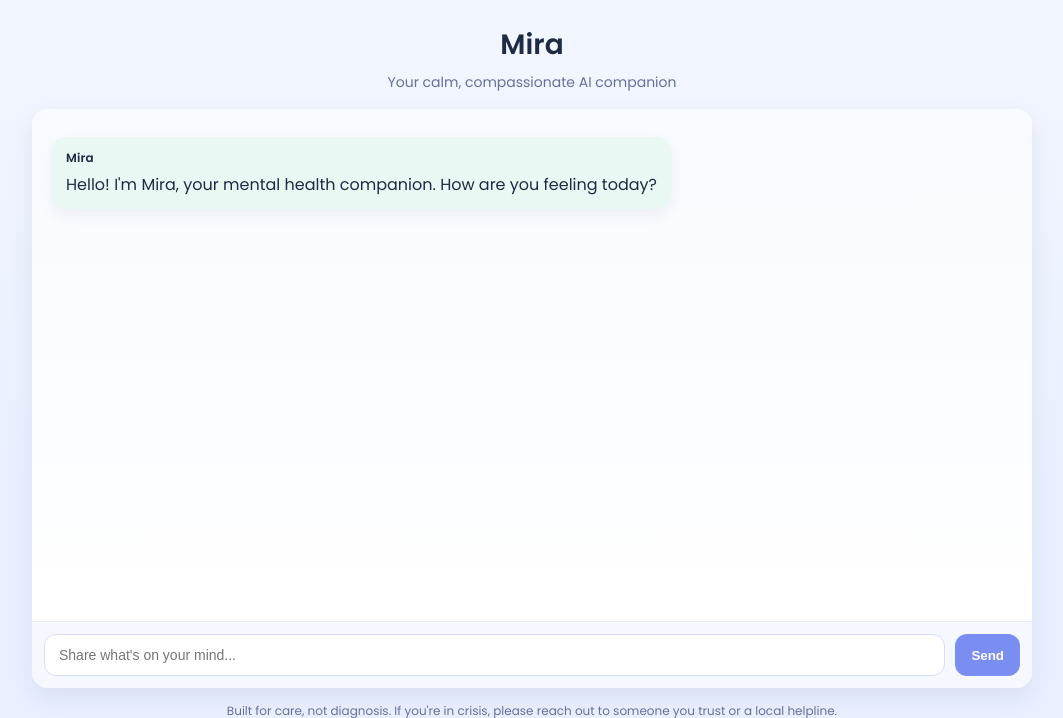
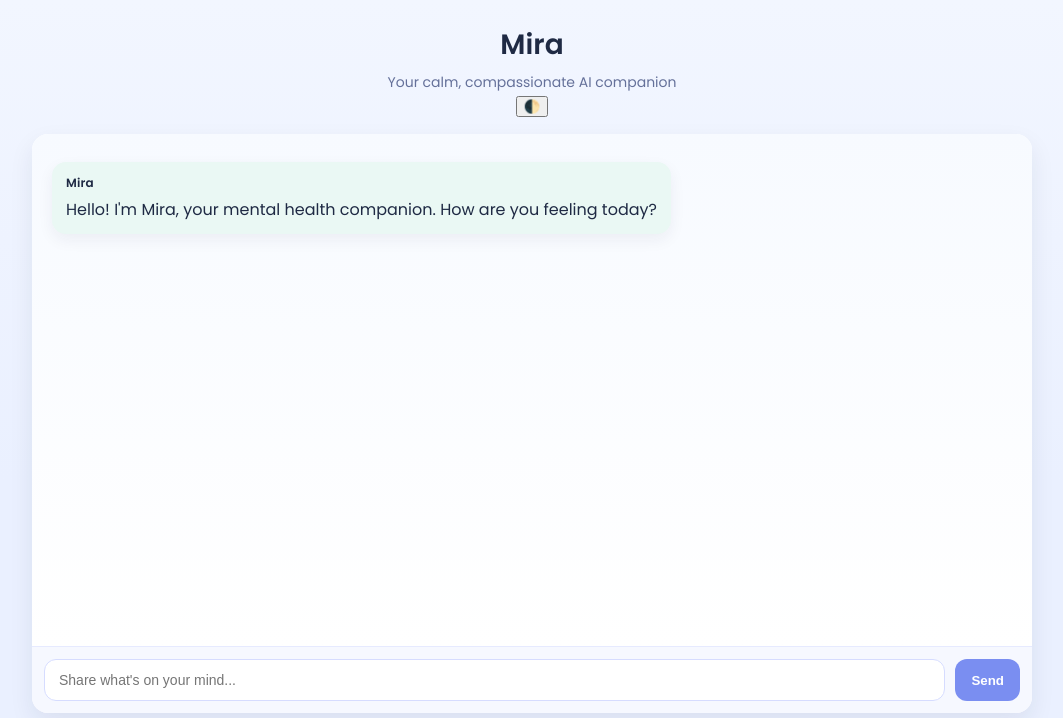
Before and after one commit to PaulBrytonRaj18/Simple-Mental-Companion-ChatBotAI, a Flask app: page / in a window 1280 px wide. Shown: the top 718 px of the page, without its empty margins (108-1171 px from the left). Run offline with Flask 3, Linux system fonts and the light colour scheme.

Commit message:
Toggle Button added

```diff
--- a/mental_health_chatbot/templates/index.html
+++ b/mental_health_chatbot/templates/index.html
@@ -14,6 +14,7 @@
       <header class="app-header">
         <div class="title">Mira</div>
         <div class="subtitle">Your calm, compassionate AI companion</div>
+        <button id="theme-toggle" aria-label="Toggle dark mode">🌓</button>
       </header>
 
       <main class="chat-container">
```
